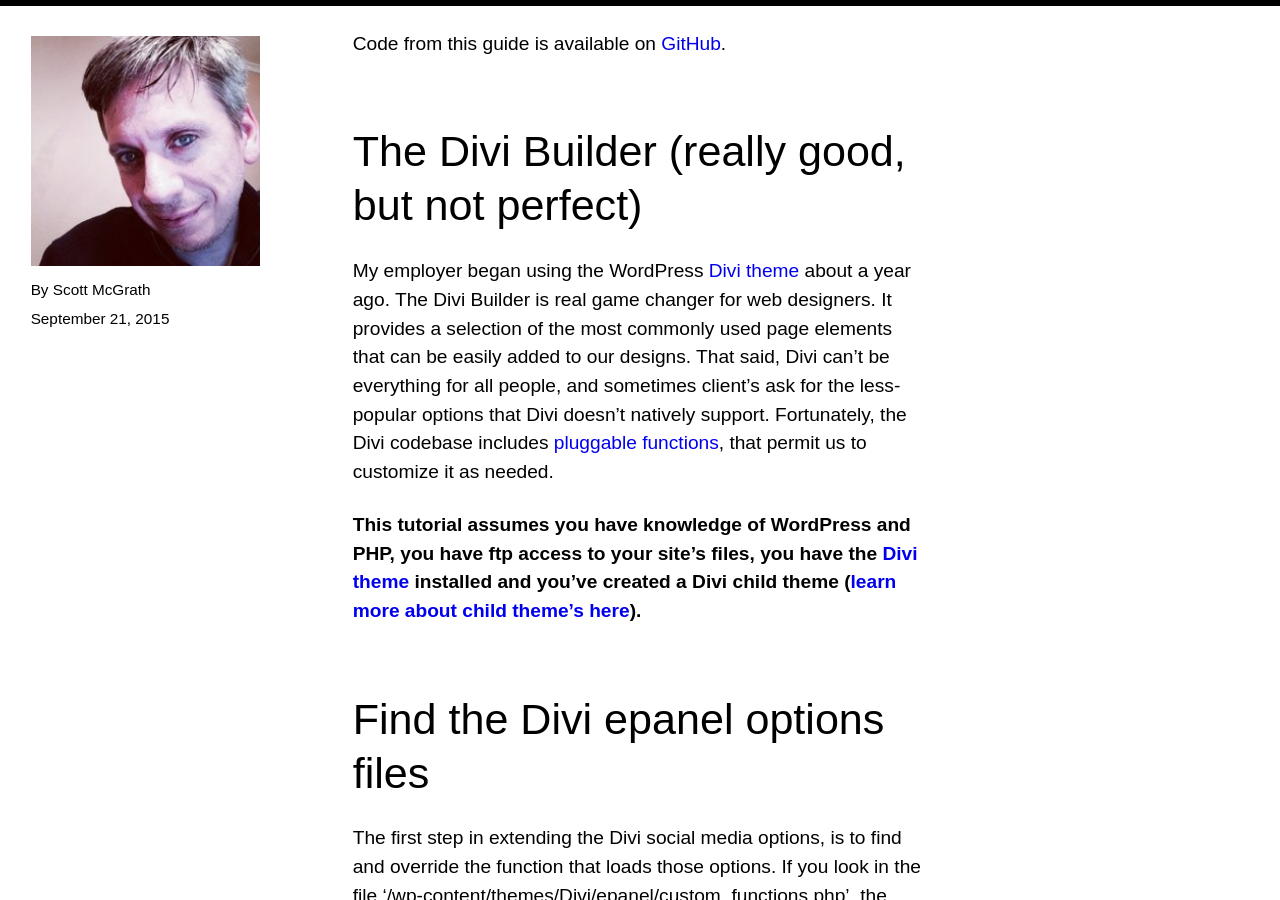
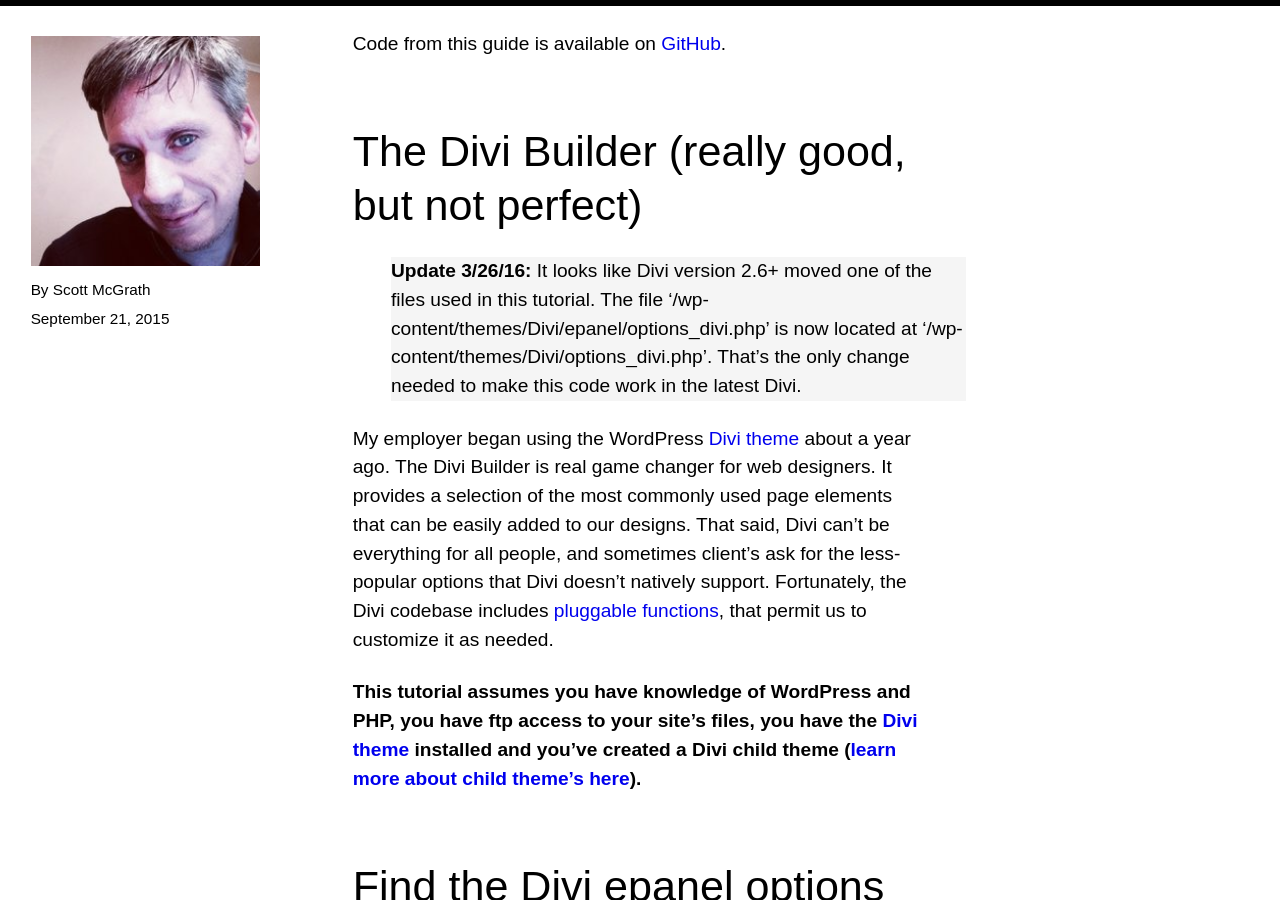
Before and after one commit to scrawlon/scrawlon.github.io, a Jekyll site: the page built from _posts/2015-09-21-add-more-social-media-options-to-wordpress-divi-theme.md, in a window 1280 px wide and 900 px high, scrolled down 383 px. Built offline with Jekyll 4.4.1, drawn with Linux system fonts in a browser that asks for light colours; Markdown is read by kramdown in place of the engine named in the settings.

Commit message:
Syncing _posts/2015-09-21-add-more-social-media-options-to-wordpress-divi-theme.md from WordPress at http://scrawlon.com (Scrawlon) - wpghs

```diff
--- a/_posts/2015-09-21-add-more-social-media-options-to-wordpress-divi-theme.md
+++ b/_posts/2015-09-21-add-more-social-media-options-to-wordpress-divi-theme.md
@@ -14,6 +14,8 @@
 Code from this guide is available on [GitHub][1].
 
 ## The Divi Builder (really good, but not perfect)
+
+> **Update 3/26/16:** It looks like Divi version 2.6+ moved one of the files used in this tutorial. The file '/wp-content/themes/Divi/epanel/options_divi.php' is now located at '/wp-content/themes/Divi/options_divi.php'. That's the only change needed to make this code work in the latest Divi.
 
 My employer began using the WordPress [Divi theme][2] about a year ago. The Divi Builder is real game changer for web designers. It provides a selection of the most commonly used page elements that can be easily added to our designs. That said, Divi can't be everything for all people, and sometimes client's ask for the less-popular options that Divi doesn't natively support. Fortunately, the Divi codebase includes [pluggable functions][3], that permit us to customize it as needed.
 
```
